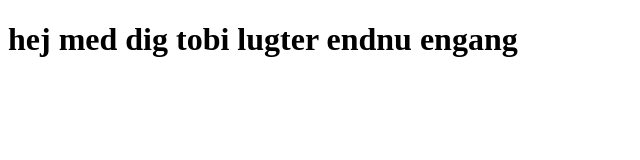
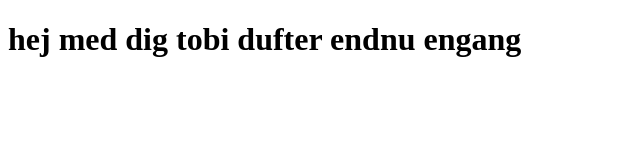
Before and after one commit to casper-bisgaard/flow5-eksamen, a plain HTML site: page index.html in a window 1280 px wide. Shown: the whole page, without its empty margins (0-640 px from the left). Drawn offline with Linux system fonts and the light colour scheme.

Commit message:
Update index.html
dufter

```diff
--- a/index.html
+++ b/index.html
@@ -5,6 +5,6 @@
     <title></title>
   </head>
   <body>
-      <h1> hej med dig tobi lugter endnu engang</h1>
+      <h1> hej med dig tobi dufter endnu engang</h1>
   </body>
 </html>
```
